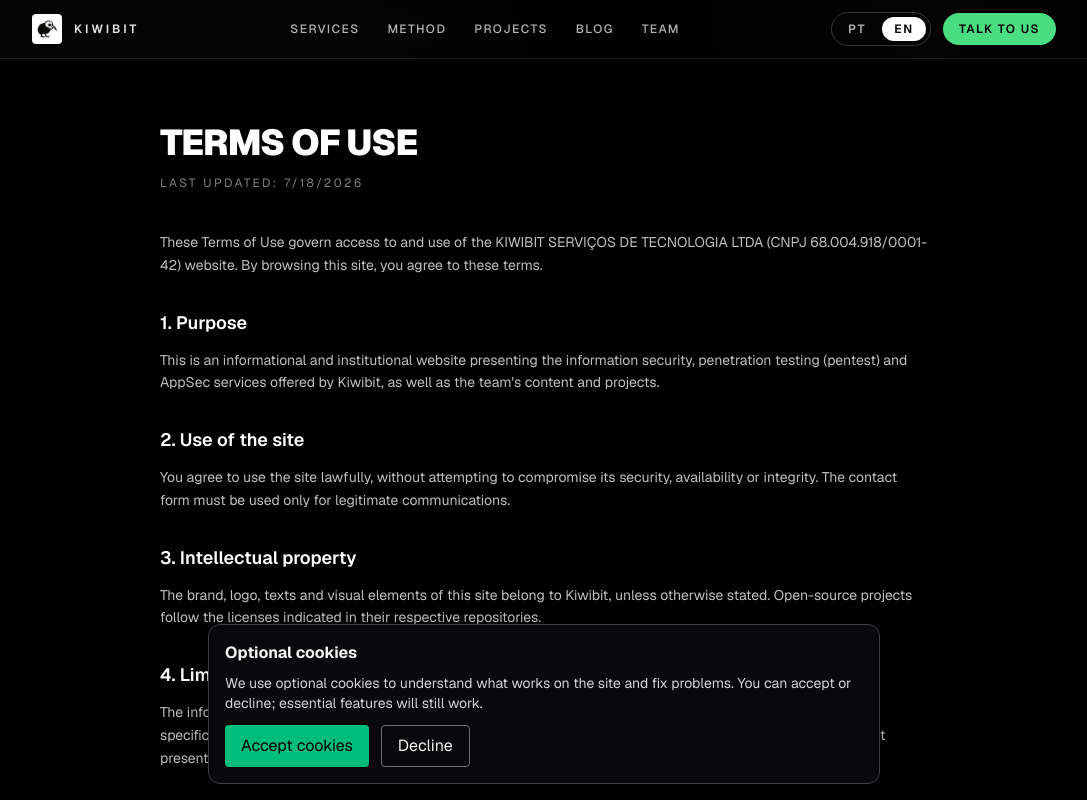
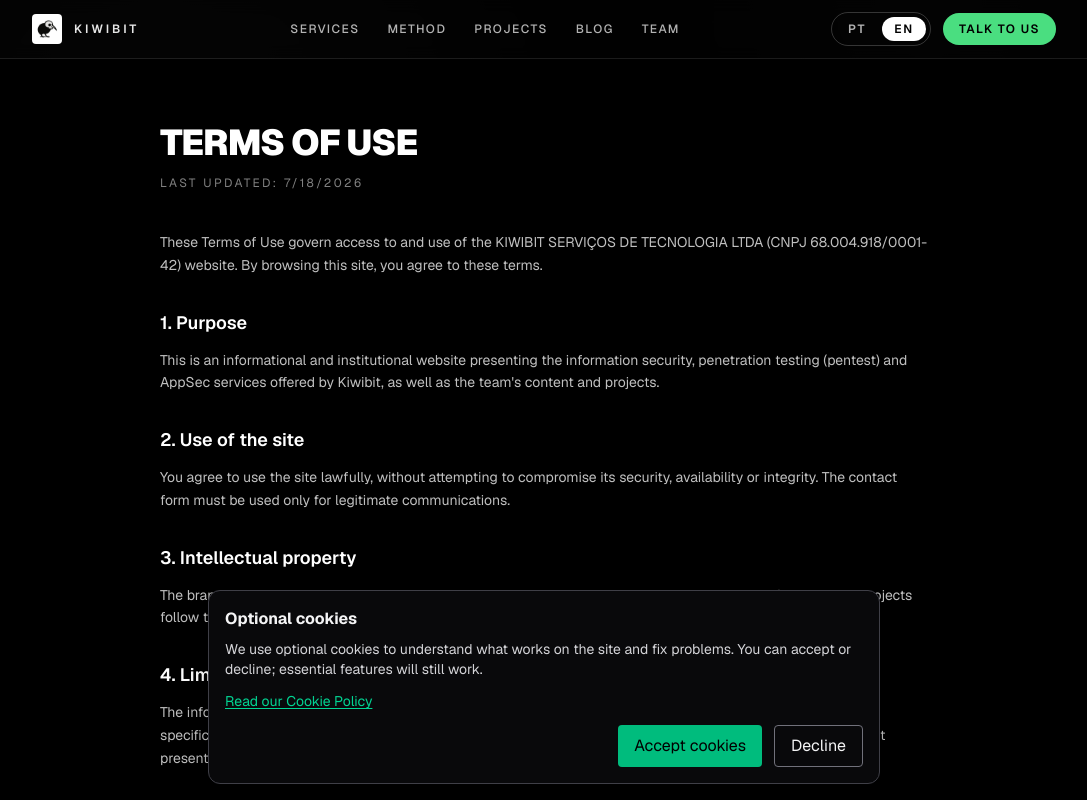
Before and after one commit to K1w1b1t/kiwibit_web, a Next.js app: page /en/terms-of-use in a window 1280 px wide. Shown: the top 800 px of the page, without its empty margins (96-1183 px from the left). Built offline with nearby package versions, Linux system fonts and the light colour scheme; no server answers.

Commit message:
feat(cookies): link policy from consent banner

```diff
--- a/src/app/(internal)/layout.tsx
+++ b/src/app/(internal)/layout.tsx
@@ -19,7 +19,10 @@
     <html lang="en">
       <body className={`${geistSans.variable} ${geistMono.variable} antialiased`}>
         <AuthProvider>{children}</AuthProvider>
-        <AnalyticsConsentControl dict={getDictionary('en').analytics} />
+        <AnalyticsConsentControl
+          cookiePolicyHref="/en/cookies-policy"
+          dict={getDictionary('en').analytics}
+        />
       </body>
     </html>
   );
--- a/src/app/[locale]/layout.tsx
+++ b/src/app/[locale]/layout.tsx
@@ -90,7 +90,10 @@
         <SiteHeader locale={typedLocale} dict={dict.header} />
         {children}
         <SiteFooter locale={typedLocale} dict={dict.footer} headerDict={dict.header} year={year} />
-        <AnalyticsConsentControl dict={dict.analytics} />
+        <AnalyticsConsentControl
+          cookiePolicyHref={'/' + typedLocale + '/cookies-policy'}
+          dict={dict.analytics}
+        />
       </body>
     </html>
   );
--- a/src/features/analytics/consent-control.tsx
+++ b/src/features/analytics/consent-control.tsx
@@ -9,9 +9,10 @@
 
 interface AnalyticsConsentControlProps {
   dict: Dictionary['analytics'];
+  cookiePolicyHref: string;
 }
 
-export function AnalyticsConsentControl({ dict }: AnalyticsConsentControlProps) {
+export function AnalyticsConsentControl({ dict, cookiePolicyHref }: AnalyticsConsentControlProps) {
   const [decision, setDecision] = useState<AnalyticsConsent>();
   const [open, setOpen] = useState(false);
   useEffect(() => {
@@ -33,7 +34,13 @@
         >
           <strong id="analytics-title">{dict.title}</strong>
           <p className="mt-2 text-sm text-zinc-300">{dict.description}</p>
-          <div className="mt-3 flex gap-3">
+          <a
+            className="mt-3 inline-block text-sm text-emerald-400 underline underline-offset-2"
+            href={cookiePolicyHref}
+          >
+            {dict.cookiePolicyLink}
+          </a>
+          <div className="mt-3 flex flex-wrap justify-end gap-3">
             <button
               type="button"
               className="rounded bg-emerald-500 px-4 py-2 text-black"
--- a/src/shared/i18n/dictionaries/en.ts
+++ b/src/shared/i18n/dictionaries/en.ts
@@ -49,6 +49,7 @@
     accept: 'Accept cookies',
     decline: 'Decline',
     preferencesLabel: 'Cookie preferences',
+    cookiePolicyLink: 'Read our Cookie Policy',
   },
 
   header: {
--- a/src/shared/i18n/dictionaries/pt.ts
+++ b/src/shared/i18n/dictionaries/pt.ts
@@ -51,6 +51,7 @@
     accept: 'Aceitar cookies',
     decline: 'Recusar',
     preferencesLabel: 'Preferências de cookies',
+    cookiePolicyLink: 'Leia nossa Política de Cookies',
   },
 
   header: {
```
